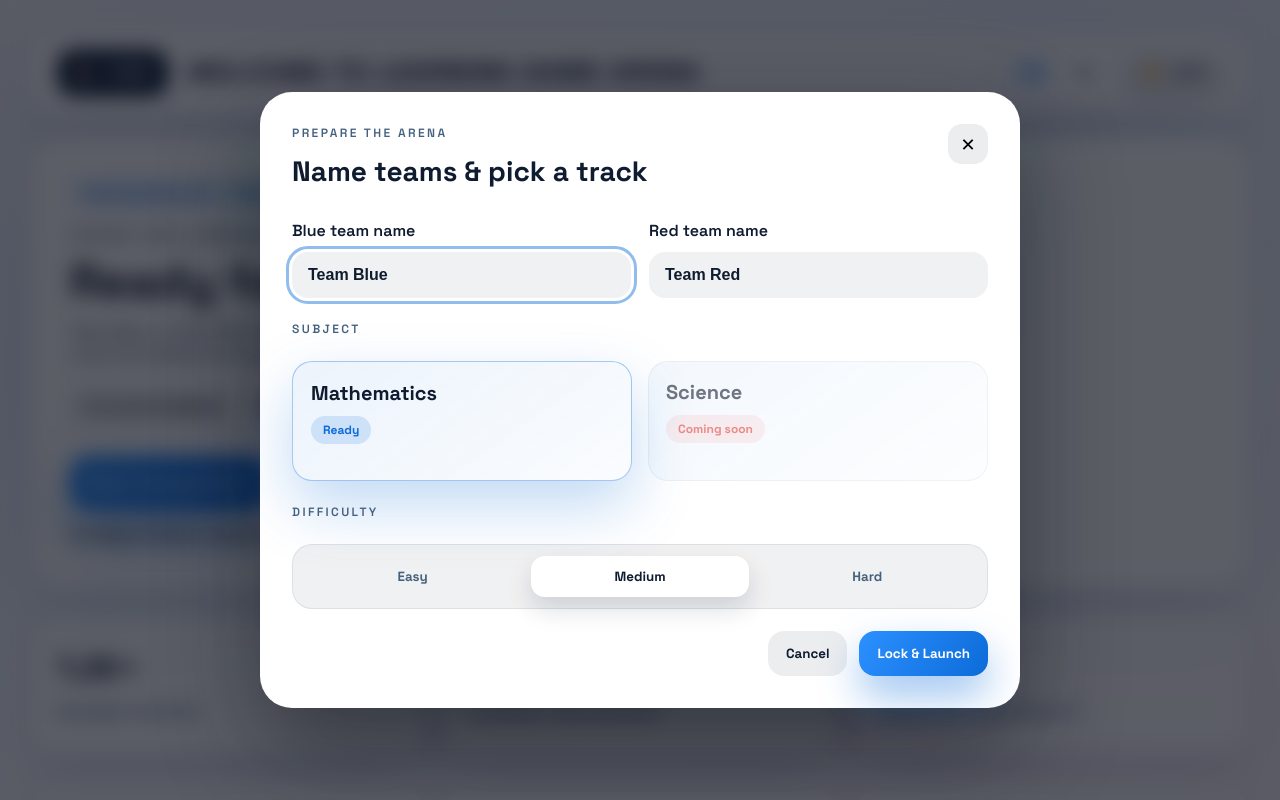
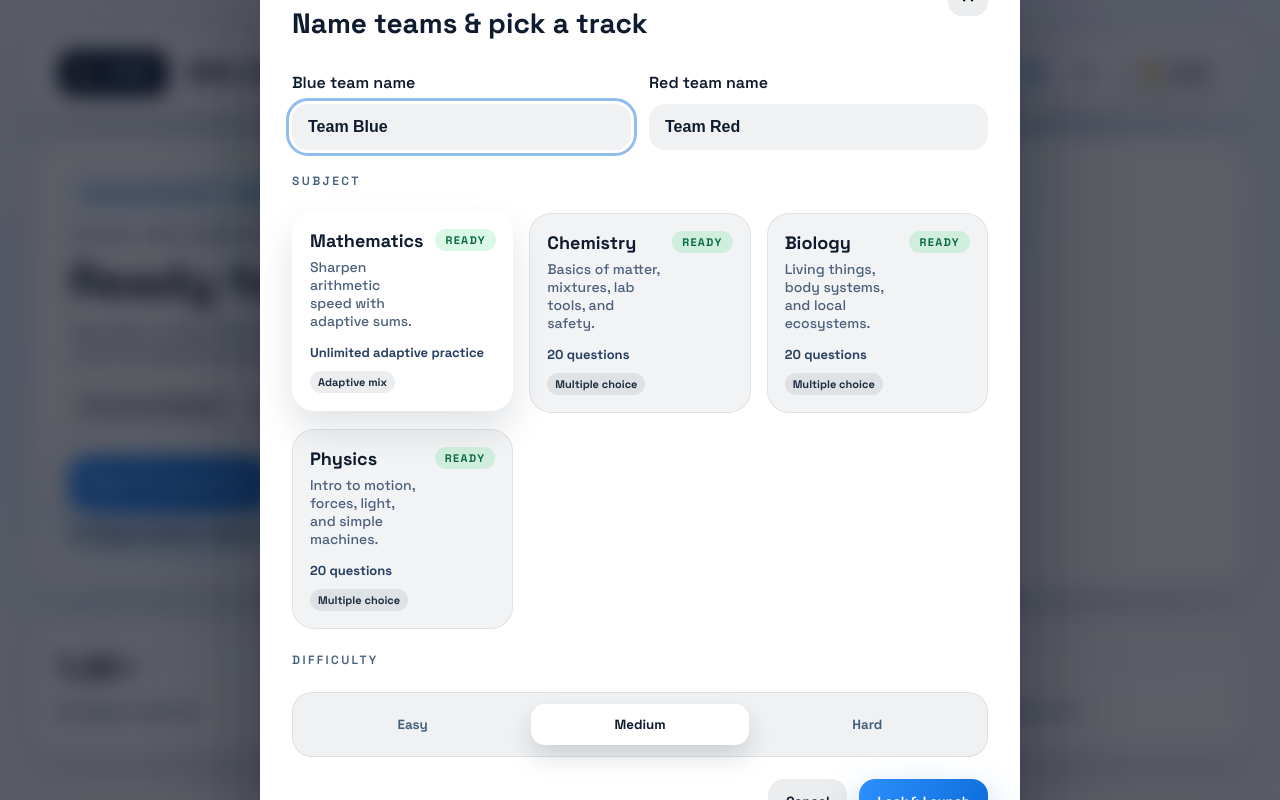
Before and after one commit to fyp-academic/learning-game, a React (Vite) app: page / in a window 1280 px wide. Both pictures are taken after a click on the button "Start Competition". Shown: the top 800 px of the page. Built offline with nearby package versions, Linux system fonts and the light colour scheme.

Commit message:
10th push

```diff
--- a/src/components/LandingPage/LandingPage.jsx
+++ b/src/components/LandingPage/LandingPage.jsx
@@ -5,8 +5,38 @@ import { useGame } from "../../context/GameContext.jsx";
 import { t } from "../../utils/i18n.js";
 
 const SUBJECTS = [
-  { id: "math", key: "mathematics", ready: true },
-  { id: "science", key: "science", ready: false }
+  {
+    id: "math",
+    key: "mathematics",
+    ready: true,
+    descKey: "mathDesc",
+    metaKey: "mathCountLabel",
+    tags: ["adaptiveTag"]
+  },
+  {
+    id: "chemistry",
+    key: "chemistry",
+    ready: true,
+    descKey: "chemistryDesc",
+    questionCount: 20,
+    tags: ["mcqTag"]
+  },
+  {
+    id: "biology",
+    key: "biology",
+    ready: true,
+    descKey: "biologyDesc",
+    questionCount: 20,
+    tags: ["mcqTag"]
+  },
+  {
+    id: "physics",
+    key: "physics",
+    ready: true,
+    descKey: "physicsDesc",
+    questionCount: 20,
+    tags: ["mcqTag"]
+  }
 ];
 
 const LANGS = [
@@ -414,12 +444,33 @@ export default function LandingPage(){
                     disabled={!s.ready}
                     aria-disabled={!s.ready}
                   >
+                    <div className={styles.subjectHead}>
+                      <div>
                         <div className={styles.subjectTitle}>{t(lang, s.key)}</div>
+                        {s.descKey ? <p className={styles.subjectDesc}>{t(lang, s.descKey)}</p> : null}
+                      </div>
                       {!s.ready ? (
                         <div className={styles.badgeSoon}>{t(lang, "comingSoon")}</div>
                       ) : (
                         <div className={styles.badgeReady}>{t(lang, "ready")}</div>
                       )}
+                    </div>
+
+                    <div className={styles.subjectMetaRow}>
+                      {s.questionCount ? (
+                        <span className={styles.subjectMeta}>
+                          {s.questionCount} {t(lang, "subjectQuestionSuffix")}
+                        </span>
+                      ) : s.metaKey ? (
+                        <span className={styles.subjectMeta}>{t(lang, s.metaKey)}</span>
+                      ) : null}
+
+                      <div className={styles.subjectTags}>
+                        {(s.tags || []).map(tagKey => (
+                          <span key={tagKey} className={styles.subjectTag}>{t(lang, tagKey)}</span>
+                        ))}
+                      </div>
+                    </div>
                   </button>
                 ))}
               </div>
--- a/src/components/LandingPage/LandingPage.module.css
+++ b/src/components/LandingPage/LandingPage.module.css
@@ -319,6 +319,50 @@
 }
 .modalSectionLabel{letter-spacing:.2em; text-transform:uppercase; font-size:12px; font-weight:600; color:var(--muted);}
 .modalSubjects{display:grid; grid-template-columns:repeat(auto-fit,minmax(200px,1fr)); gap:16px;}
+.subjectCard{
+  border:0;
+  border-radius:22px;
+  background:rgba(12,27,47,.05);
+  padding:18px;
+  text-align:left;
+  cursor:pointer;
+  transition:transform .2s ease, box-shadow .2s ease, background .2s ease;
+  display:flex;
+  flex-direction:column;
+  gap:14px;
+  color:inherit;
+}
+.subjectCardActive{
+  background:white;
+  box-shadow:0 18px 36px rgba(12,27,47,.12);
+  transform:translateY(-2px);
+}
+.subjectCardDisabled{opacity:.55; cursor:not-allowed;}
+.subjectHead{display:flex; justify-content:space-between; gap:12px; align-items:flex-start;}
+.subjectTitle{margin:0; font-size:18px; font-weight:800; color:var(--navy);}
+.subjectDesc{margin:6px 0 0; font-size:14px; color:#4c607d; font-weight:500;}
+.badgeSoon,
+.badgeReady{
+  padding:4px 10px;
+  border-radius:999px;
+  font-size:11px;
+  text-transform:uppercase;
+  letter-spacing:.12em;
+  font-weight:700;
+}
+.badgeSoon{background:rgba(235,87,87,.15); color:var(--red);}
+.badgeReady{background:rgba(46,213,115,.18); color:#0a6c3d;}
+.subjectMetaRow{display:flex; justify-content:space-between; align-items:center; gap:10px; flex-wrap:wrap;}
+.subjectMeta{font-size:13px; font-weight:700; color:#284064;}
+.subjectTags{display:flex; gap:8px; flex-wrap:wrap;}
+.subjectTag{
+  padding:4px 8px;
+  border-radius:12px;
+  font-size:11px;
+  font-weight:700;
+  background:rgba(12,27,47,.08);
+  color:#1c2d43;
+}
 .modalSegmented{display:flex; gap:10px; background:rgba(12,27,47,.06); padding:12px; border-radius:20px; box-shadow: inset 0 0 0 1px rgba(12,27,47,.08);}
 .modalError{color:var(--red); font-weight:600;}
 .modalActions{display:flex; justify-content:flex-end; gap:12px;}
```
Lines whose indentation alone changed are shown as unchanged.
